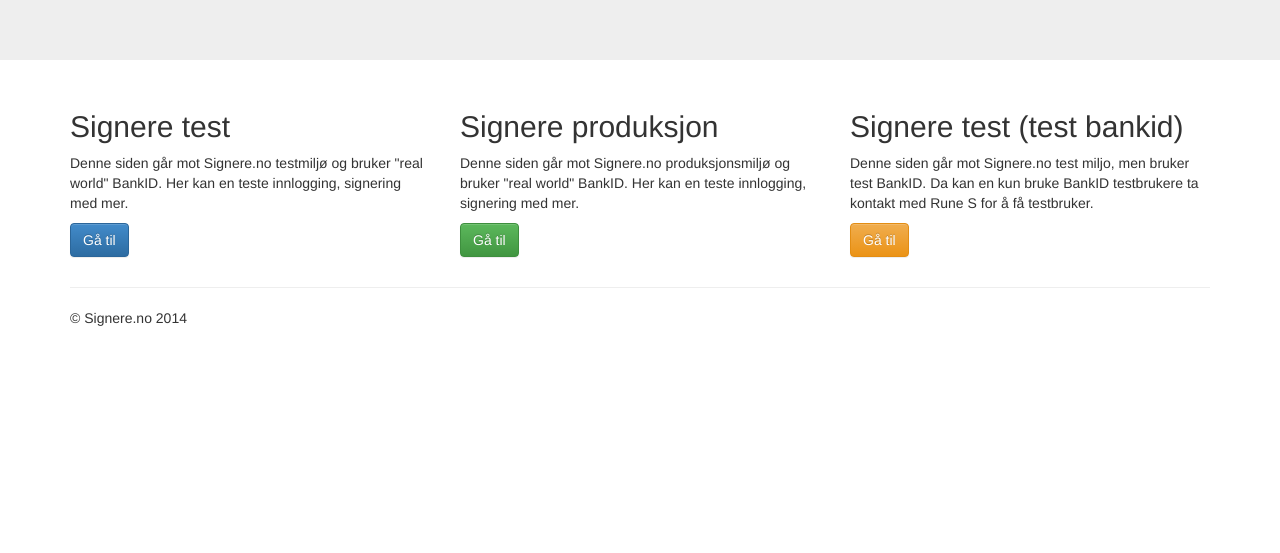
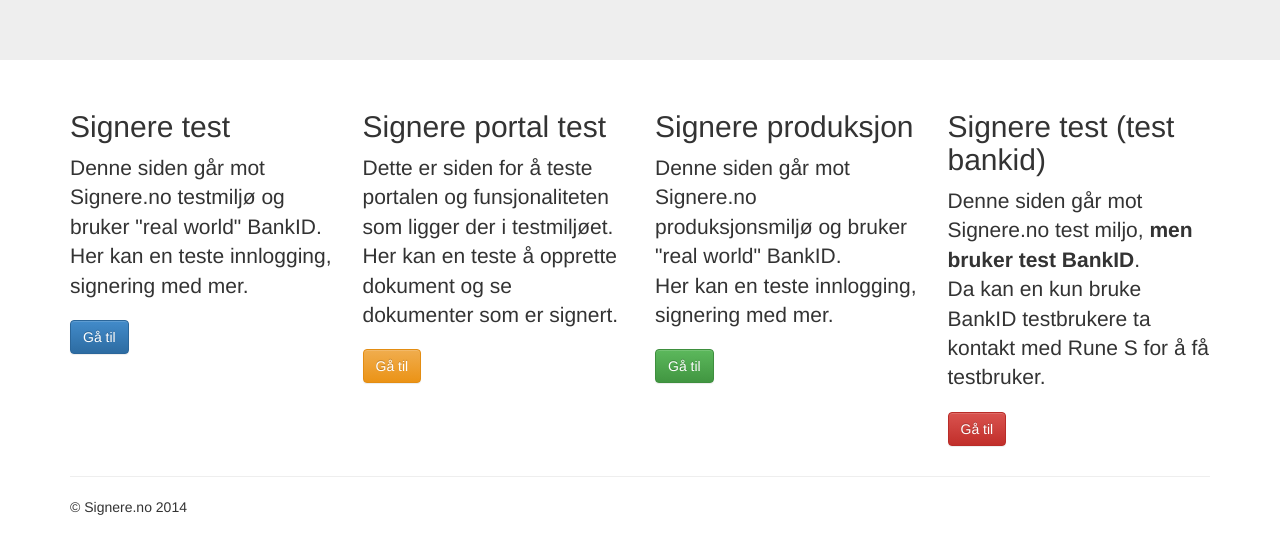
Before and after one commit to unipluss/SignereTestOversikt, a plain HTML site: page index.html in a window 1280 px wide. Shown: the part 211-764 px from the top of the page. Drawn offline with nearby package versions, Linux system fonts and the light colour scheme.

Commit message:
Lagt til portal

```diff
--- a/index.html
+++ b/index.html
@@ -53,20 +53,25 @@
     <div class="container">
       <!-- Example row of columns -->
       <div class="row">
-        <div class="col-md-4">
+        <div class="col-md-3">
           <h2>Signere test</h2>
-          <p>Denne siden går mot Signere.no testmiljø og bruker "real world" BankID. Her kan en teste innlogging, signering med mer.</p>
+          <p class="lead">Denne siden går mot Signere.no testmiljø og bruker "real world" BankID. <br/>Her kan en teste innlogging, signering med mer.</p>
           <p><a class="btn btn-primary" href="https://kjelltech.azurewebsites.net/" role="button" target="_blank">Gå til</a></p>
         </div>
-        <div class="col-md-4">
+		       <div class="col-md-3">
+          <h2>Signere portal test</h2>
+          <p class="lead">Dette er siden for å teste portalen og funsjonaliteten som ligger der i testmiljøet. <br/>Her kan en teste å opprette dokument og se dokumenter som er signert.</p>
+          <p><a class="btn btn-warning" href="https://test.signere.no" role="button" target="_blank">Gå til</a></p>
+        </div>
+        <div class="col-md-3">
           <h2>Signere produksjon</h2>
-          <p>Denne siden går mot Signere.no produksjonsmiljø og bruker "real world" BankID. Her kan en teste innlogging, signering med mer.</p>
+          <p class="lead">Denne siden går mot Signere.no produksjonsmiljø og bruker "real world" BankID. <br/>Her kan en teste innlogging, signering med mer.</p>
           <p><a class="btn btn-success" href="https://signerelivetest.azurewebsites.net/" role="button" target="_blank">Gå til</a></p>
        </div>
-        <div class="col-md-4">
+        <div class="col-md-3">
           <h2>Signere test (test bankid)</h2>
-         <p>Denne siden går mot Signere.no test miljo, men bruker test BankID. Da kan en kun bruke BankID testbrukere ta kontakt med Rune S for å få testbruker.</p>
-          <p><a class="btn btn-warning" href="https://kjelltech.azurewebsites.net/" role="button" target="_blank">Gå til</a></p>
+         <p class="lead">Denne siden går mot Signere.no test miljo, <strong>men bruker test BankID</strong>. <br/>Da kan en kun bruke BankID testbrukere ta kontakt med Rune S for å få testbruker.</p>
+          <p><a class="btn btn-danger" href="https://kjelltech.azurewebsites.net/" role="button" target="_blank">Gå til</a></p>
         </div>
       </div>
 
```
